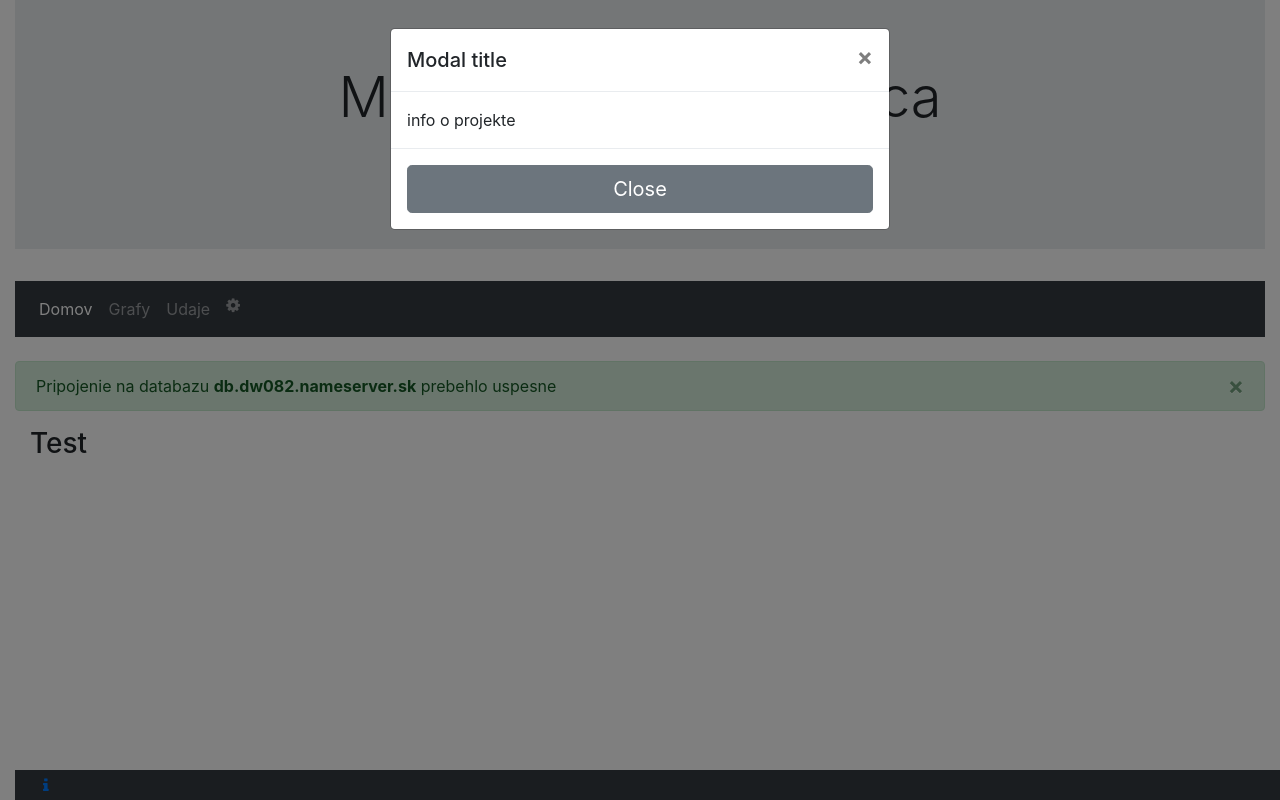
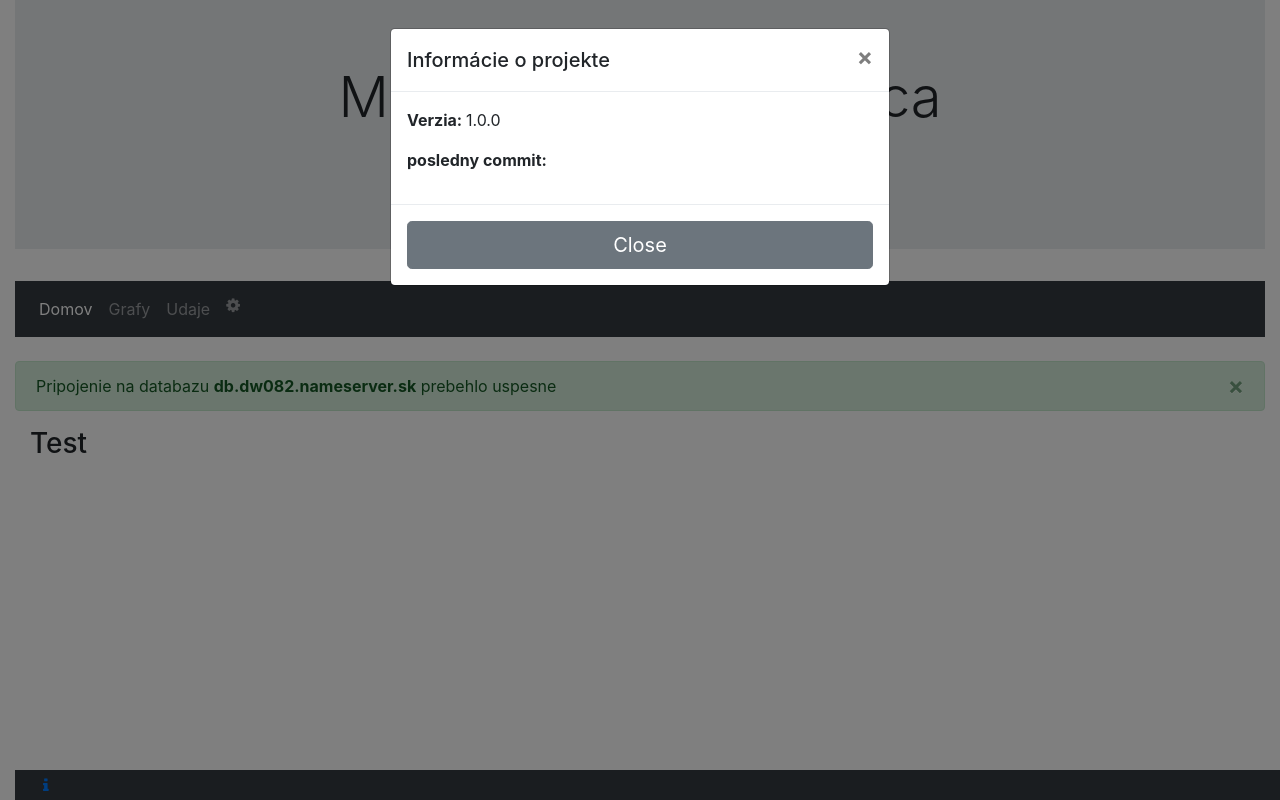
Before and after one commit to samod1/filipSOC, a PHP site: page / in a window 1280 px wide, after a click that opens the changed part. Run offline with PHP 8.4, Linux system fonts and the light colour scheme; data that the repository does not hold is empty; some libraries are stand-ins or nearby versions.

Commit message:
uprava footeru

```diff
--- a/UI/confs/footer.php
+++ b/UI/confs/footer.php
@@ -3,18 +3,22 @@
     <button type="button" class="btn btn-link" data-toggle="modal" data-target="#exampleModal"><i class="fa fa-info"></i></button>
     </div>
 </footer>
+</body>
+</html>
 
 <div class="modal fade" id="exampleModal" tabindex="-1" aria-labelledby="exampleModalLabel" aria-hidden="true">
   <div class="modal-dialog">
     <div class="modal-content">
       <div class="modal-header">
-        <h5 class="modal-title" id="exampleModalLabel">Modal title</h5>
+        <h5 class="modal-title" id="exampleModalLabel">Informácie o projekte</h5>
         <button type="button" class="close" data-dismiss="modal" aria-label="Close">
           <span aria-hidden="true">&times;</span>
         </button>
       </div>
       <div class="modal-body">
-        info o projekte
+        <p><b>Verzia: </b> 1.0.0 </b>
+        <p><b>posledny commit:</b> <?exec('git rev-parse --verify HEAD 2> /dev/null', $output);
+                                      $hash = $output[0];?></p>
       </div>
       <div class="modal-footer">
         <button type="button" class=" btn btn-lg btn-block btn-secondary" data-dismiss="modal">Close</button>
```
